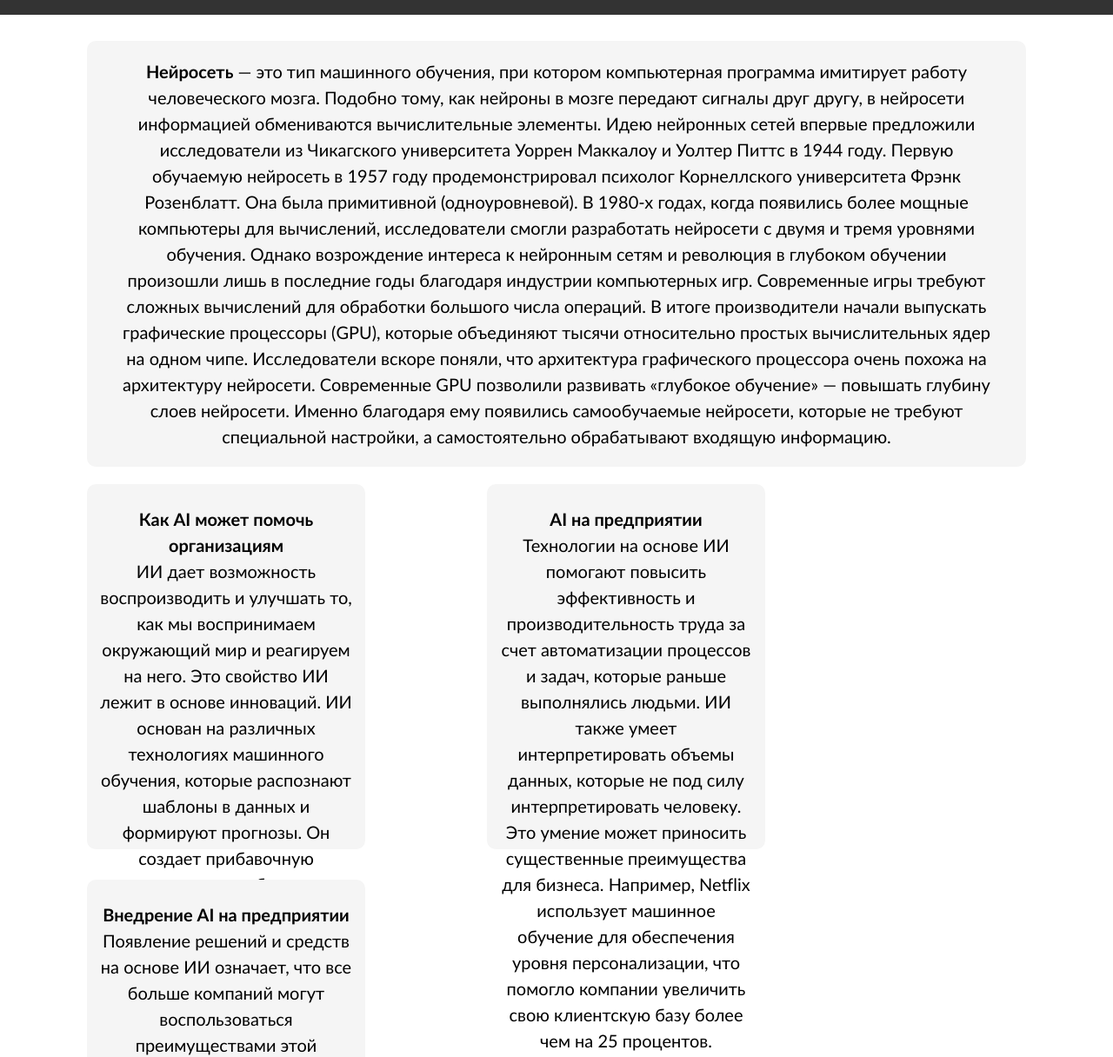
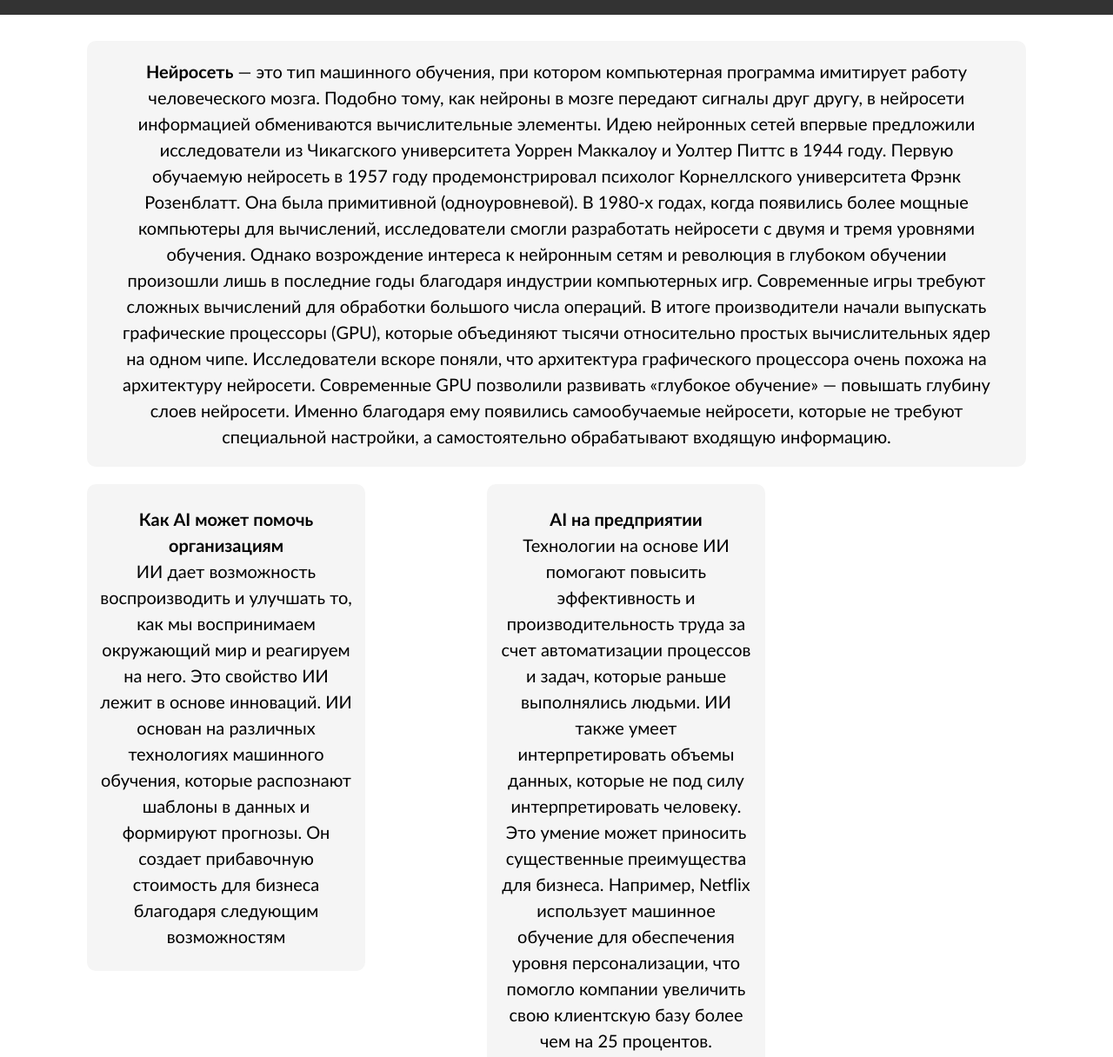
Before and after one commit to collages-migsges/AI, a plain HTML site: page index.html in a window 1280 px wide. Shown: the part 95-1311 px from the top of the page at 87% size. Drawn offline with Linux system fonts and the light colour scheme.

Commit message:
Update st.css

```diff
--- a/st.css
+++ b/st.css
@@ -179,12 +179,13 @@ a{
     margin-right: 40px;
     width: 25%;
     margin-left: 100px;
-    height: 420px;
+    height: fit-content;
     border-radius: 10px;
     display: flex;
     float: inline-start;
     padding: 15px;
     margin-bottom: 15px;
+
 
     text-align: center;
 
@@ -192,6 +193,7 @@ a{
 .annn{
     max-height: 100%;
     font-family: Calibri;
+    height: fit-content;
 }
 
 @keyframes anim{
@@ -389,7 +391,7 @@ h2{
         margin-right: 40px;
         width: 25%;
         margin-left: 100px;
-        height: 420px;
+        height: fit-content;
         border-radius: 10px;
         display: flex;
         float: inline-start;
```
